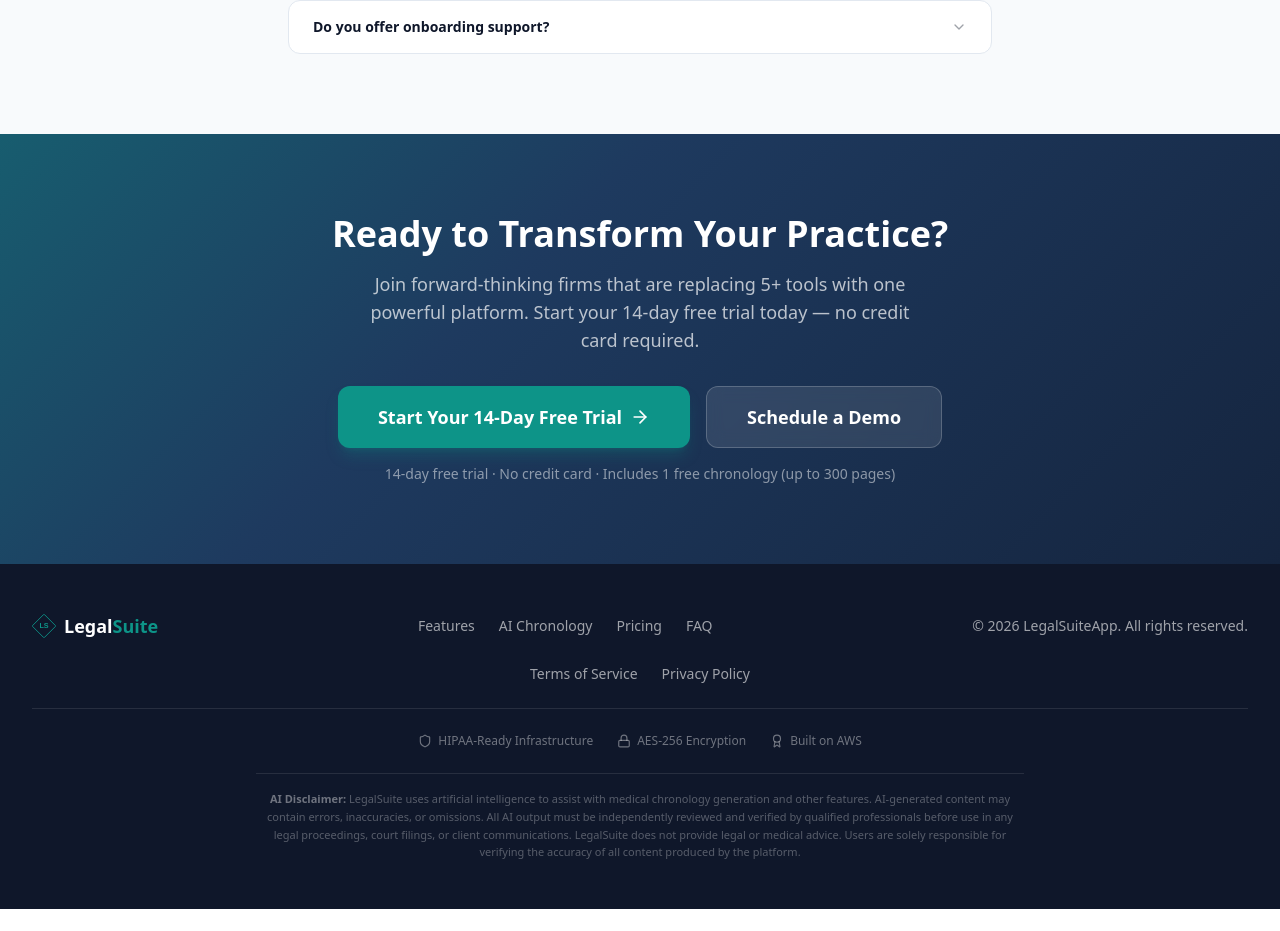
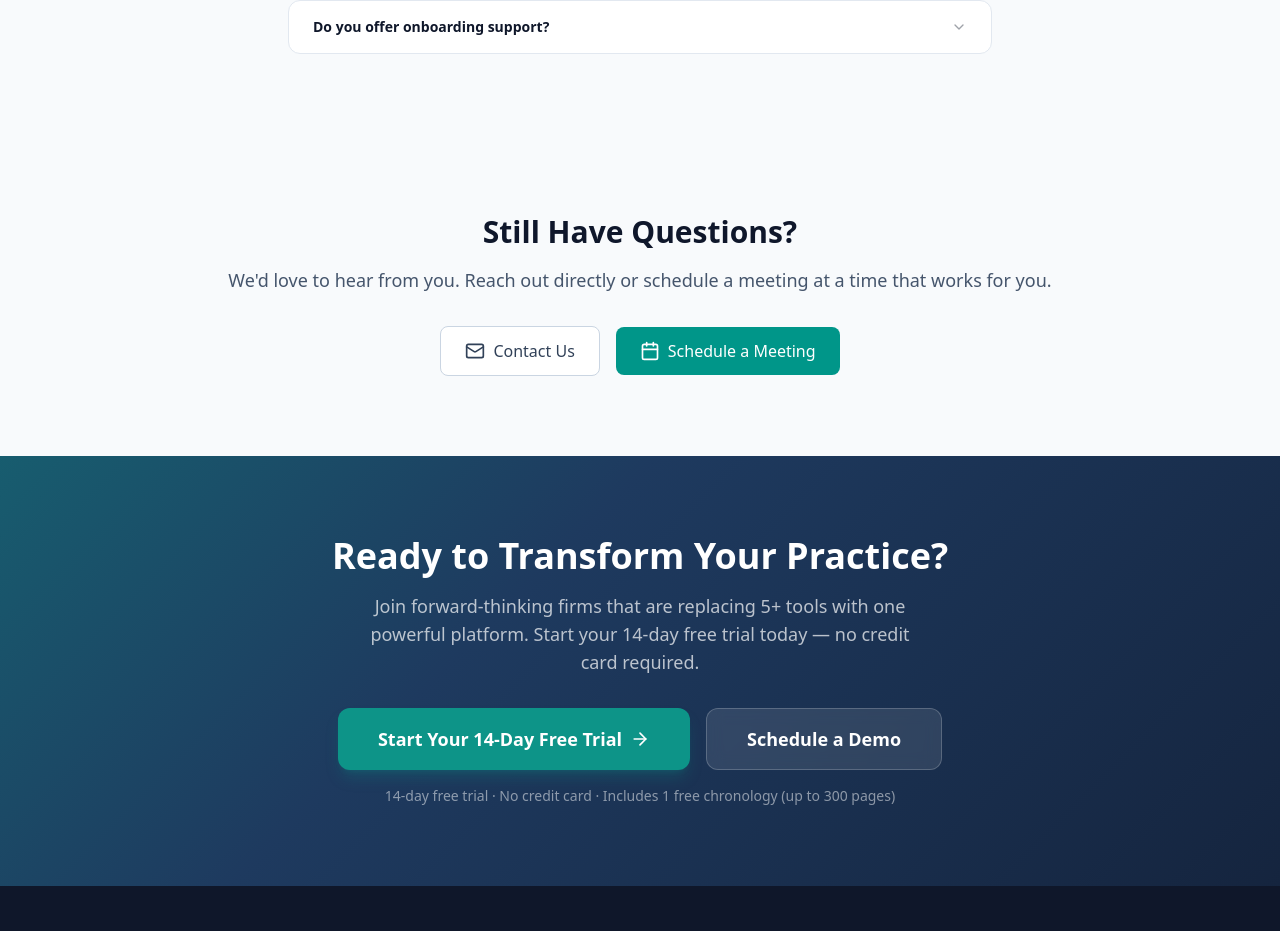
Before and after one commit to wyliestevens/legalsuite-landing, a Next.js app: page / in a window 1280 px wide. Shown: the part 6357-7288 px from the top of the page. Before the commit the page ends 7266 px from the top, so only its background shows below. Built offline with nearby package versions, Linux system fonts and the light colour scheme.

Commit message:
Add Contact Us section and Mail icon import
New section between FAQ and Final CTA with:
- Contact Us button (mailto:admin@legalsuiteapp.com)
- Schedule a Meeting button (GHL booking link)

Co-Authored-By: Claude Opus 4.6 <noreply@anthropic.com>

```diff
--- a/src/app/page.tsx
+++ b/src/app/page.tsx
@@ -28,6 +28,7 @@ import {
   DollarSign,
   Award,
   Stethoscope,
+  Mail,
 } from "lucide-react";
 
 const SIGNUP_URL = "https://app.legalsuiteapp.com/signup";
@@ -951,6 +952,46 @@ function FAQ() {
   );
 }
 
+// ─── CONTACT US ──────────────────────────────────
+function ContactUs() {
+  return (
+    <section id="contact" className="py-20 bg-slate-50">
+      <div className="max-w-4xl mx-auto px-4 sm:px-6 lg:px-8 text-center">
+        <motion.div
+          initial={{ opacity: 0, y: 20 }}
+          whileInView={{ opacity: 1, y: 0 }}
+          viewport={{ once: true }}
+        >
+          <h2 className="text-3xl font-bold text-slate-900 mb-4">
+            Still Have Questions?
+          </h2>
+          <p className="text-lg text-slate-600 mb-8">
+            We&apos;d love to hear from you. Reach out directly or schedule a meeting at a time that works for you.
+          </p>
+          <div className="flex flex-col sm:flex-row items-center justify-center gap-4">
+            <a
+              href="mailto:admin@legalsuiteapp.com"
+              className="inline-flex items-center gap-2 px-6 py-3 bg-white border border-slate-300 rounded-lg text-slate-700 font-medium hover:border-teal-500 hover:text-teal-700 transition-colors"
+            >
+              <Mail className="h-5 w-5" />
+              Contact Us
+            </a>
+            <a
+              href={DEMO_URL}
+              target="_blank"
+              rel="noopener noreferrer"
+              className="inline-flex items-center gap-2 px-6 py-3 bg-teal-600 rounded-lg text-white font-medium hover:bg-teal-700 transition-colors"
+            >
+              <Calendar className="h-5 w-5" />
+              Schedule a Meeting
+            </a>
+          </div>
+        </motion.div>
+      </div>
+    </section>
+  );
+}
+
 // ─── FINAL CTA ───────────────────────────────────
 function FinalCTA() {
   return (
@@ -1089,6 +1130,7 @@ export default function Home() {
       <BuiltForPI />
       <Pricing />
       <FAQ />
+      <ContactUs />
       <FinalCTA />
       <Footer />
     </>
```
